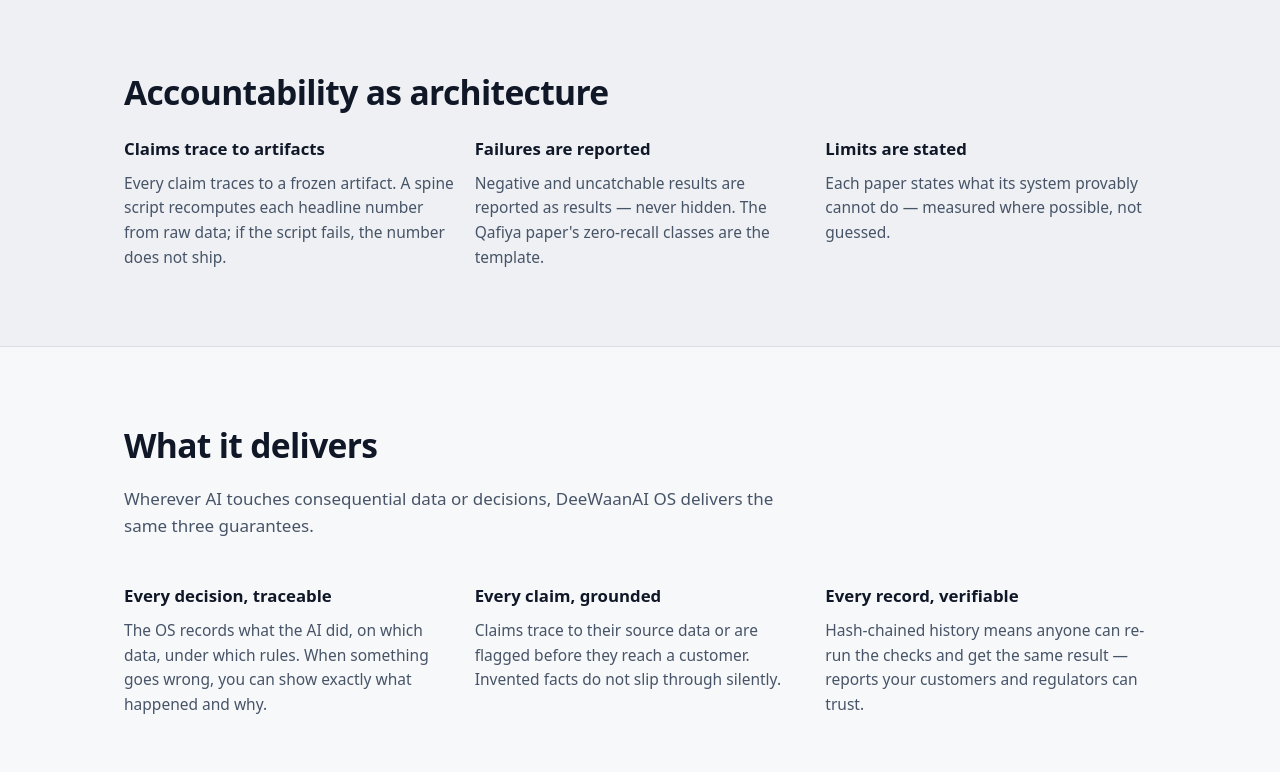
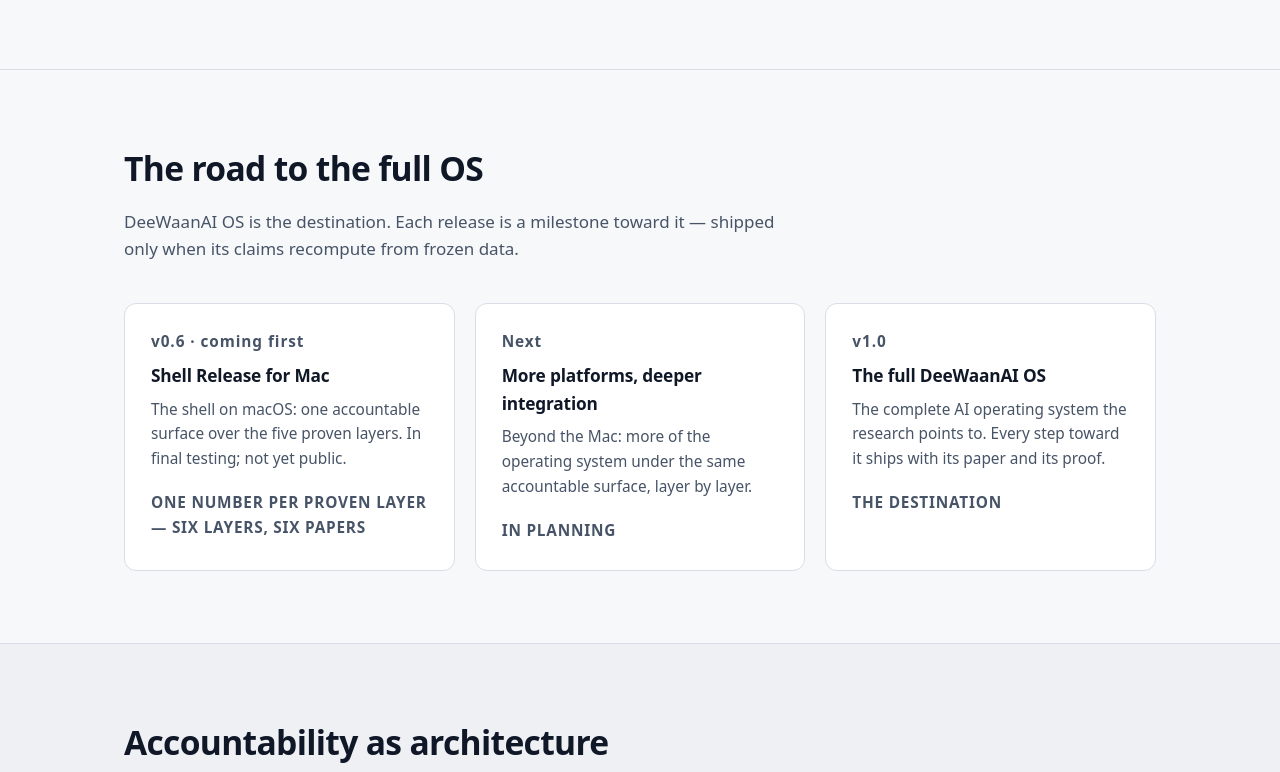
Before and after one commit to DeeWaanAI/deewaanai-website, a website: page public/index.html in a window 1280 px wide. Shown: the part 1634-2406 px from the top of the page. Drawn offline with Linux system fonts and the light colour scheme.

Commit message:
Name the release: Shell Release for Mac (v0.6), first milestone to the full OS
- Hero: "Coming first" release line (installer still in final testing)
- New roadmap section: v0.6 Shell Release for Mac -> more platforms -> v1.0 full OS
- Nav: Roadmap link; Layer 6 card notes it ships as the Shell Release
- v0.6 explained as one number per proven layer (six layers, six papers)

```diff
--- a/public/index.html
+++ b/public/index.html
@@ -17,6 +17,7 @@
       </a>
       <nav id="nav" class="nav" aria-label="Main">
         <a href="#os">The OS</a>
+        <a href="#roadmap">Roadmap</a>
         <a href="#accountability">Accountability</a>
         <a href="#delivers">What it delivers</a>
         <a href="#results">Results</a>
@@ -37,6 +38,7 @@
           recomputes from raw data — or it does not ship. Open source, open papers, integration
           and support when you need it.
         </p>
+        <p class="release-line"><span class="release-badge">Coming first</span> Shell Release for Mac (v0.6) — the first milestone toward the full AI OS.</p>
         <div class="hero-actions">
           <a class="btn btn-primary" href="#os">The six layers</a>
           <a class="btn btn-ghost" href="#contact">Get in touch</a>
@@ -90,9 +92,36 @@
           <article class="card">
             <p class="card-num">06</p>
             <h3>Shell</h3>
-            <p>One surface for prompt, view, action, and audit. The shell joins the five layers into a bound, interactive artifact and records the journey as a hash-chained audit graph — it adds no authority of its own.</p>
+            <p>One surface for prompt, view, action, and audit. The shell joins the five layers into a bound, interactive artifact and records the journey as a hash-chained audit graph — it adds no authority of its own. It ships as the Shell Release for Mac (v0.6).</p>
             <p class="card-doi">Paper: <a href="https://doi.org/10.5281/zenodo.24474609">10.5281/zenodo.24474609</a></p>
             <p class="card-status">Built · published</p>
+          </article>
+        </div>
+      </div>
+    </section>
+
+    <section id="roadmap" class="section">
+      <div class="container">
+        <h2>The road to the full OS</h2>
+        <p class="section-lede">DeeWaanAI OS is the destination. Each release is a milestone toward it — shipped only when its claims recompute from frozen data.</p>
+        <div class="grid grid-3">
+          <article class="card">
+            <p class="card-num">v0.6 · coming first</p>
+            <h3>Shell Release for Mac</h3>
+            <p>The shell on macOS: one accountable surface over the five proven layers. In final testing; not yet public.</p>
+            <p class="card-status">One number per proven layer — six layers, six papers</p>
+          </article>
+          <article class="card">
+            <p class="card-num">Next</p>
+            <h3>More platforms, deeper integration</h3>
+            <p>Beyond the Mac: more of the operating system under the same accountable surface, layer by layer.</p>
+            <p class="card-status">In planning</p>
+          </article>
+          <article class="card">
+            <p class="card-num">v1.0</p>
+            <h3>The full DeeWaanAI OS</h3>
+            <p>The complete AI operating system the research points to. Every step toward it ships with its paper and its proof.</p>
+            <p class="card-status">The destination</p>
           </article>
         </div>
       </div>
--- a/public/styles.css
+++ b/public/styles.css
@@ -78,6 +78,8 @@ a { color: var(--accent); }
   max-width: 20ch;
 }
 .lede { font-size: 1.15rem; color: var(--ink-soft); max-width: 62ch; margin: 0 0 32px; }
+.release-line { display: flex; align-items: center; gap: 10px; flex-wrap: wrap; color: var(--ink); font-weight: 600; font-size: 0.98rem; margin: 0 0 26px; }
+.release-badge { background: var(--accent); color: var(--accent-ink); border-radius: 999px; padding: 3px 12px; font-size: 0.78rem; font-weight: 700; text-transform: uppercase; letter-spacing: 0.06em; }
 .hero-actions { display: flex; gap: 14px; flex-wrap: wrap; }
 .btn {
   display: inline-block;
```
